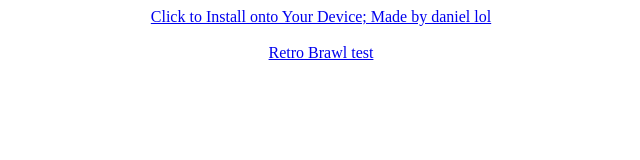
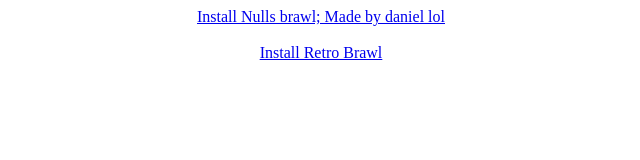
Before and after one commit to danni551/nulls-signed, a plain HTML site: page index.html in a window 1280 px wide. Shown: the whole page, without its empty margins (319-959 px from the left). Drawn offline with Linux system fonts and the light colour scheme.

Commit message:
Update index.html

```diff
--- a/index.html
+++ b/index.html
@@ -1,9 +1,9 @@
 <div style="display: flex; flex-direction: column; align-items: center;">
   <a href="itms-services://?action=download-manifest&url=https://danni551.github.io/nulls-signed/manifest.plist">
-    Click to Install onto Your Device; Made by daniel lol
+    Install Nulls brawl; Made by daniel lol
   </a>
   <br>
   <a href="itms-services://?action=download-manifest&url=https://danni551.github.io/nulls-signed/manifest.plist">
-    Retro Brawl test
+    Install Retro Brawl
   </a>
 </div>
```
